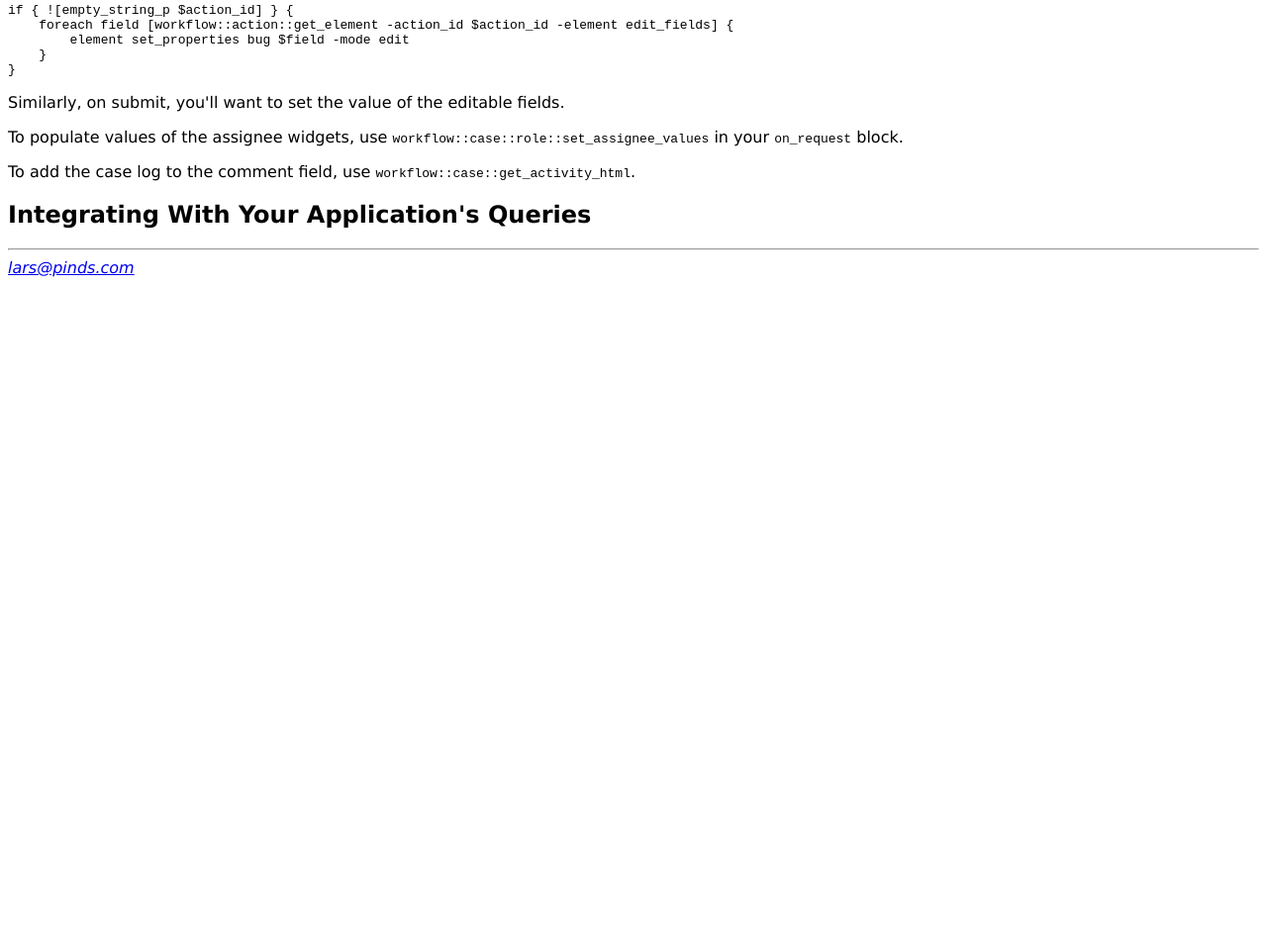
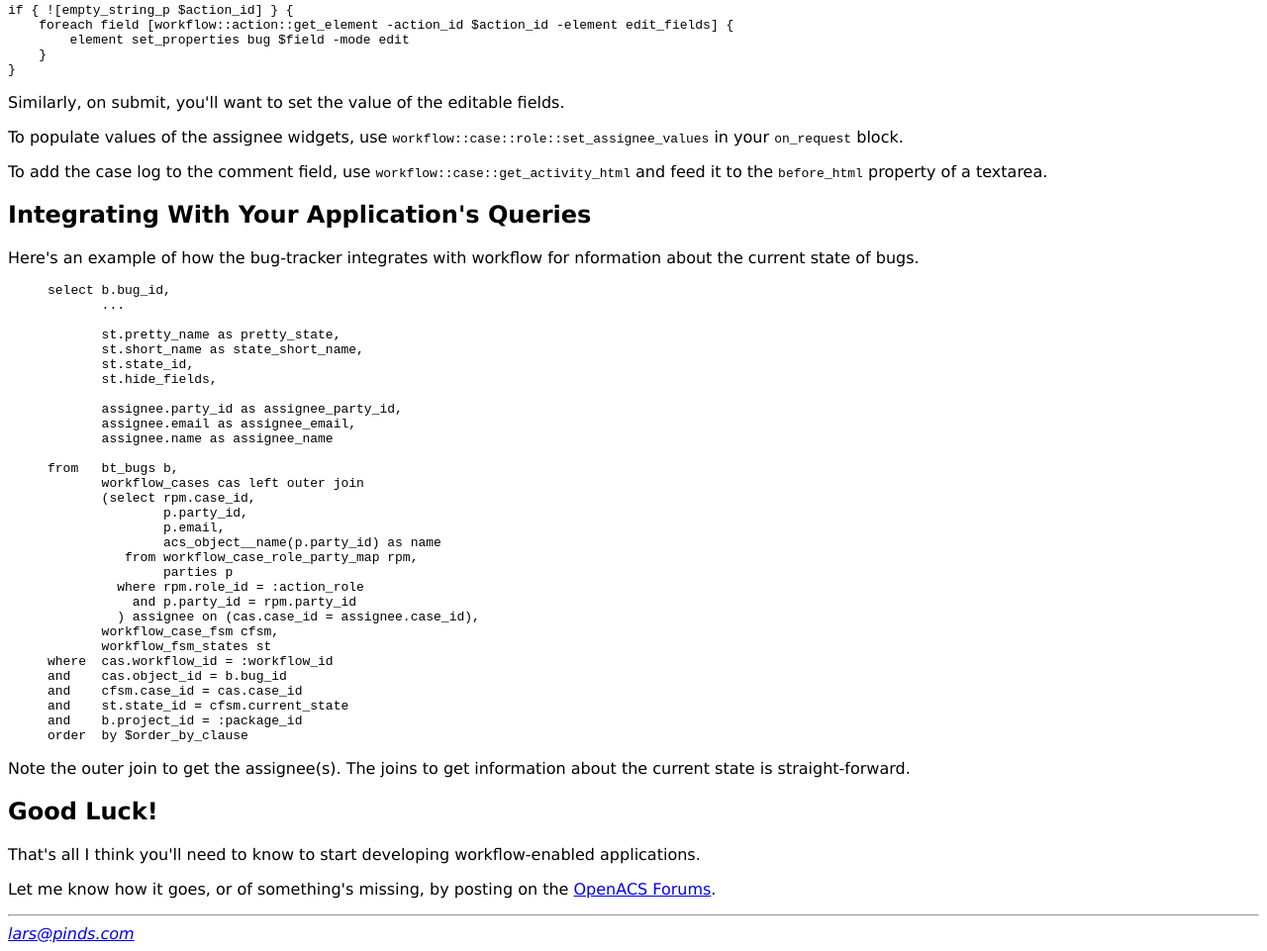
Before and after one commit to openacs/workflow, a plain HTML site: page www/doc/developer-guide.html in a window 1280 px wide. Shown: the part 10109-11070 px from the top of the page at 99% size. Before the commit the page ends 10397 px from the top, so only its background shows below. Drawn offline with Linux system fonts and the light colour scheme.

Commit message:
Package developer's guide completed

```diff
--- a/www/doc/developer-guide.html
+++ b/www/doc/developer-guide.html
@@ -1311,15 +1311,69 @@ if { ![empty_string_p $action_id] } {
 </p>
 
 <p>
-  To add the case log to the comment field, use <code>workflow::case::get_activity_html</code>.
+  To add the case log to the comment field, use
+  <code>workflow::case::get_activity_html</code> and feed it to the
+  <code>before_html</code> property of a textarea.
 </p>
-
 
 
 <h2>Integrating With Your Application's Queries</h2>
 
+<p>
+  Here's an example of how the bug-tracker integrates with workflow
+  for nformation about the current state of bugs.
+</p>
 
+<blockquote><pre>
+select b.bug_id,
+       ...
 
+       st.pretty_name as pretty_state,
+       st.short_name as state_short_name,
+       st.state_id,
+       st.hide_fields,
+
+       assignee.party_id as assignee_party_id,
+       assignee.email as assignee_email,
+       assignee.name as assignee_name
+
+from   bt_bugs b,
+       workflow_cases cas left outer join
+       (select rpm.case_id,
+               p.party_id,
+               p.email,
+               acs_object__name(p.party_id) as name
+          from workflow_case_role_party_map rpm,
+               parties p
+         where rpm.role_id = :action_role
+           and p.party_id = rpm.party_id
+         ) assignee on (cas.case_id = assignee.case_id),
+       workflow_case_fsm cfsm,
+       workflow_fsm_states st
+where  cas.workflow_id = :workflow_id
+and    cas.object_id = b.bug_id
+and    cfsm.case_id = cas.case_id
+and    st.state_id = cfsm.current_state
+and    b.project_id = :package_id
+order  by $order_by_clause
+</pre></blockquote>
+
+<p>
+  Note the outer join to get the assignee(s). The joins to get
+  information about the current state is straight-forward.
+</p>
+
+<h2>Good Luck!</h2>
+
+<p>
+  That's all I think you'll need to know to start developing
+  workflow-enabled applications.
+</p>
+
+<p>
+  Let me know how it goes, or of something's missing, by posting on
+  the <a href="http://openacs.org/forums/">OpenACS Forums</a>.
+</p>
 
 <hr>
 <a href="mailto:lars@pinds.com"><address>lars@pinds.com</address></a>
```
Also changed, not shown: www/doc/index.html (+4 -0 lines).
